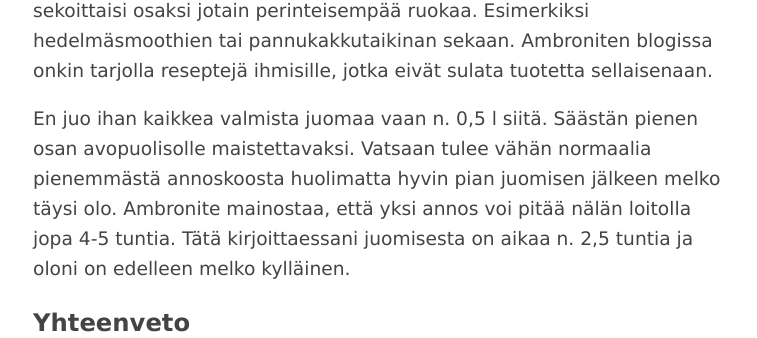
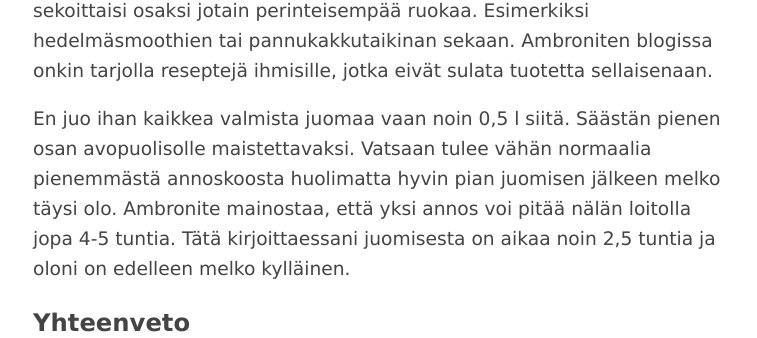
Before and after one commit to joninous/joninous.github.io, a Jekyll site: the page built from fi/_posts/2016-04-03-ambronite-kokeilu.md, in a window 1280 px wide and 900 px high, scrolled down 4954 px. Shown: the part 152-490 px from the top of the window, without its empty margins (257-1014 px from the left). Built offline with Jekyll 4.4.1, drawn with Linux system fonts in a browser that asks for light colours; comment, search, counter and statistics services are not loaded; some of the changed text lies outside the part shown.

Commit message:
Fixed typo and removed abbreviations in Ambronite post.

```diff
--- a/fi/_posts/2016-04-03-ambronite-kokeilu.md
+++ b/fi/_posts/2016-04-03-ambronite-kokeilu.md
@@ -51,7 +51,7 @@
 
 Kuvittelisin, että Ambronite voisi maistua paljon paremmin, jos sen sekoittaisi osaksi jotain perinteisempää ruokaa. Esimerkiksi hedelmäsmoothien tai pannukakkutaikinan sekaan. Ambroniten blogissa onkin tarjolla reseptejä ihmisille, jotka eivät sulata tuotetta sellaisenaan.
 
-En juo ihan kaikkea valmista juomaa vaan n. 0,5 l siitä. Säästän pienen osan avopuolisolle maistettavaksi. Vatsaan tulee vähän normaalia pienemmästä annoskoosta huolimatta hyvin pian juomisen jälkeen melko täysi olo. Ambronite mainostaa, että yksi annos voi pitää nälän loitolla jopa 4-5 tuntia. Tätä kirjoittaessani juomisesta on aikaa n. 2,5 tuntia ja oloni on edelleen melko kylläinen.
+En juo ihan kaikkea valmista juomaa vaan noin 0,5 l siitä. Säästän pienen osan avopuolisolle maistettavaksi. Vatsaan tulee vähän normaalia pienemmästä annoskoosta huolimatta hyvin pian juomisen jälkeen melko täysi olo. Ambronite mainostaa, että yksi annos voi pitää nälän loitolla jopa 4-5 tuntia. Tätä kirjoittaessani juomisesta on aikaa noin 2,5 tuntia ja oloni on edelleen melko kylläinen.
 
 ## Yhteenveto
 
```
Also changed, not shown: other parts of fi/_posts/2016-04-03-ambronite-kokeilu.md (+1 -1 lines).
